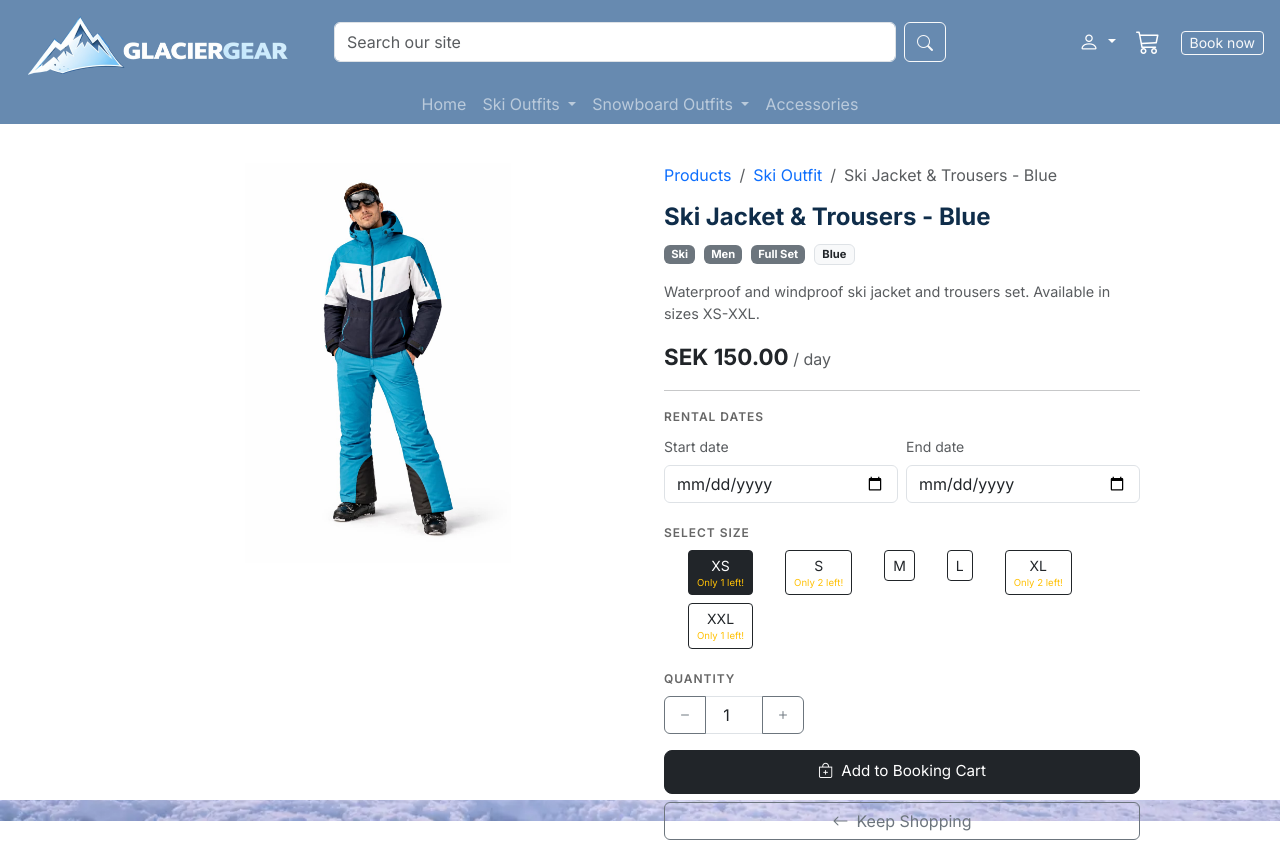
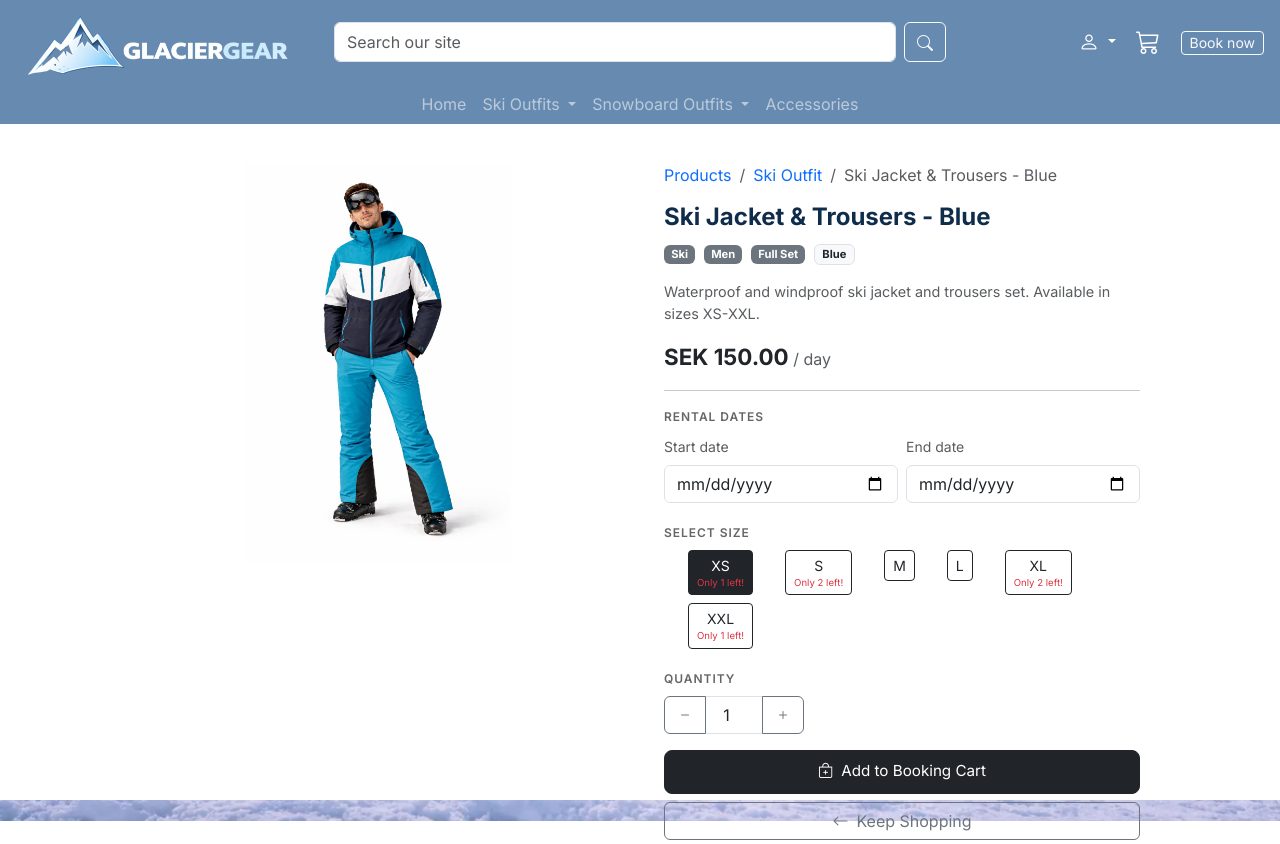
Before and after one commit to jolantadjatlova/GlacierGear, a Django app: page /products/1/ in a window 1280 px wide. Shown: the top 844 px of the page. Run offline with Django 3.2, Linux system fonts and the light colour scheme; data comes from the database, SQL or seed files in the repository; parts of the project's set-up code (start-up, migrations or seed data) failed here and were passed over; some libraries are stand-ins or nearby versions.

Commit message:
Change low stock warning colour from yellow to red

```diff
--- a/products/templates/products/product_detail.html
+++ b/products/templates/products/product_detail.html
@@ -135,7 +135,7 @@
                                 {% if size.stock == 0 %}
                                 <small class="d-block" style="font-size: 0.6rem;">Sold out</small>
                                 {% elif size.stock <= 2 %}
-                                <small class="d-block text-warning" style="font-size: 0.6rem;">Only {{ size.stock }} left!</small>
+                                <small class="d-block text-danger" style="font-size: 0.6rem;">Only {{ size.stock }} left!</small>
                                 {% endif %}
                             </label>
                         </div>
```
